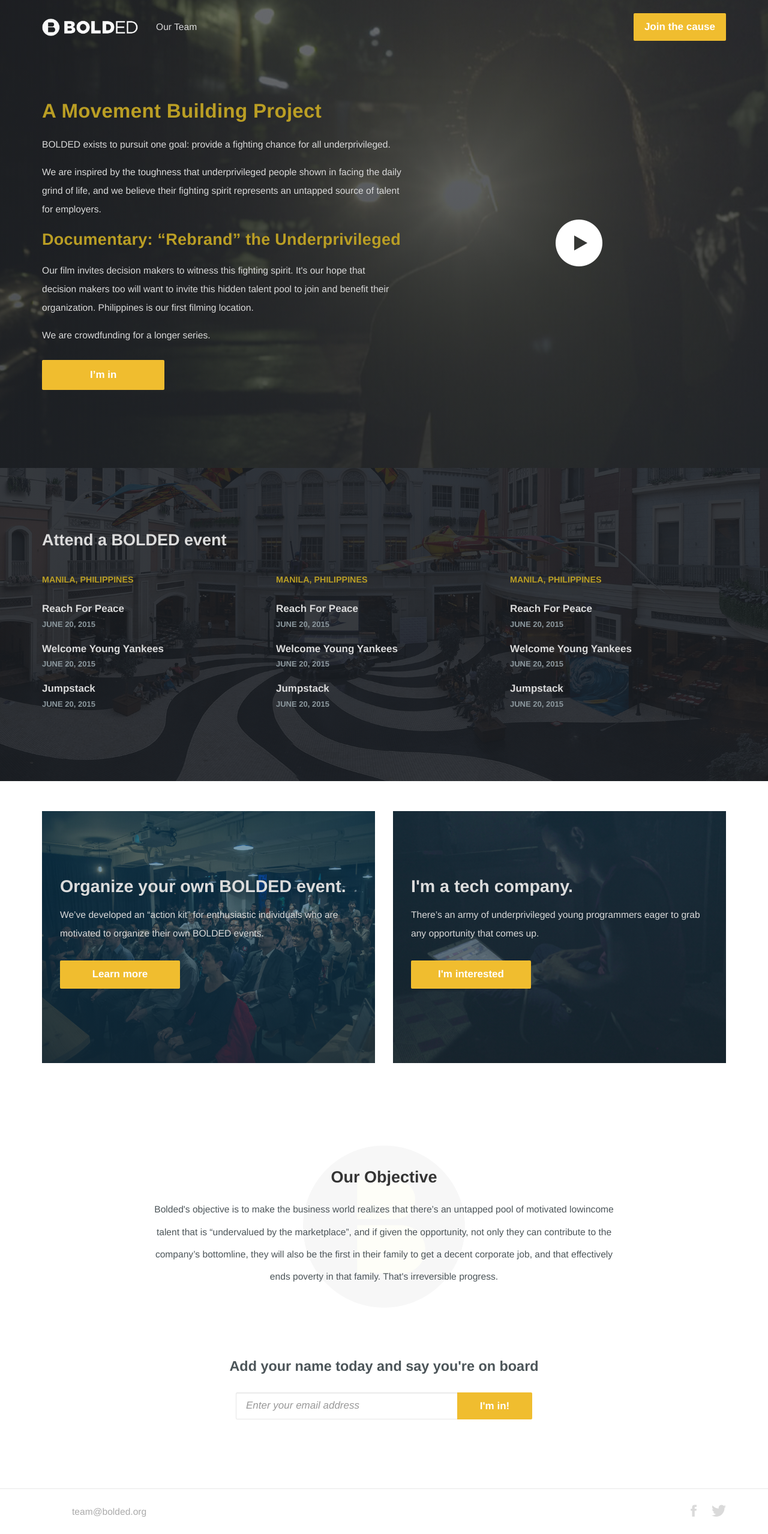
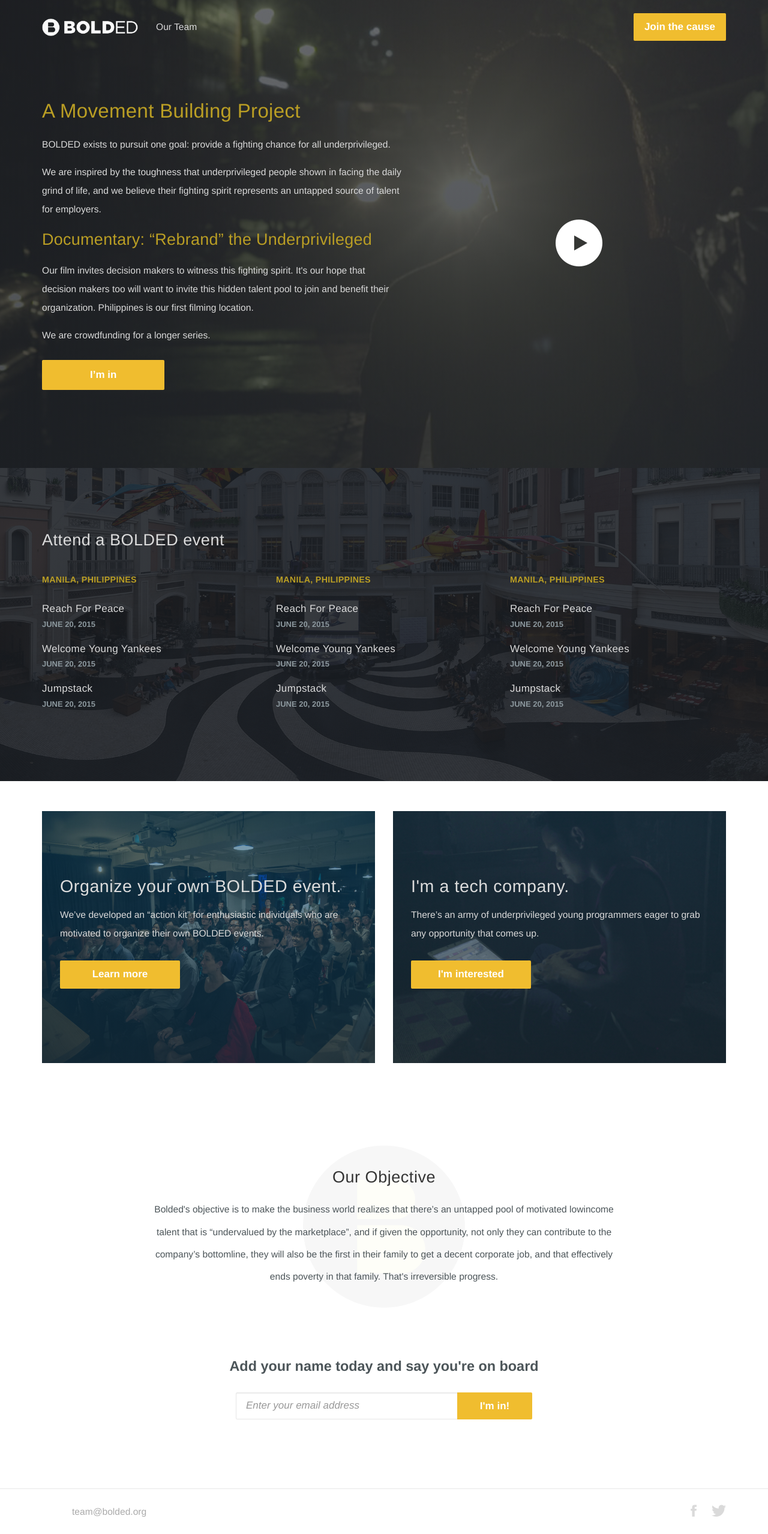
Before and after one commit to codedred/bolded, a Jekyll site: the page built from index.html, in a window 1280 px wide. Shown: the whole page at 60% size. Built offline with Jekyll 4.4.1, drawn with Linux system fonts in a browser that asks for light colours; nearby versions of some CDN libraries; some web fonts are replaced.

Commit message:
quick font styling changes

```diff
--- a/_sass/components/_invite.scss
+++ b/_sass/components/_invite.scss
@@ -4,7 +4,7 @@
   .control-label {
     font-family: 'jubilat', 'Helvetica Neue', 'Arial', sans-serif;
     font-size: 1.8em;
-    font-weight: bold;
+    font-weight: 600;
     margin-bottom: 20px;
   }
 
--- a/_sass/utils/_type.scss
+++ b/_sass/utils/_type.scss
@@ -1,7 +1,8 @@
 h1, h2, h3, h4, h5, h6 {
   font-family: 'jubilat', 'Helvetica Neue', 'Arial', sans-serif;
-  font-weight: 600;
+  font-weight: 500;
   line-height: 1.5;
+  letter-spacing: 0.02em;
   color: $black;
 }
 
```
